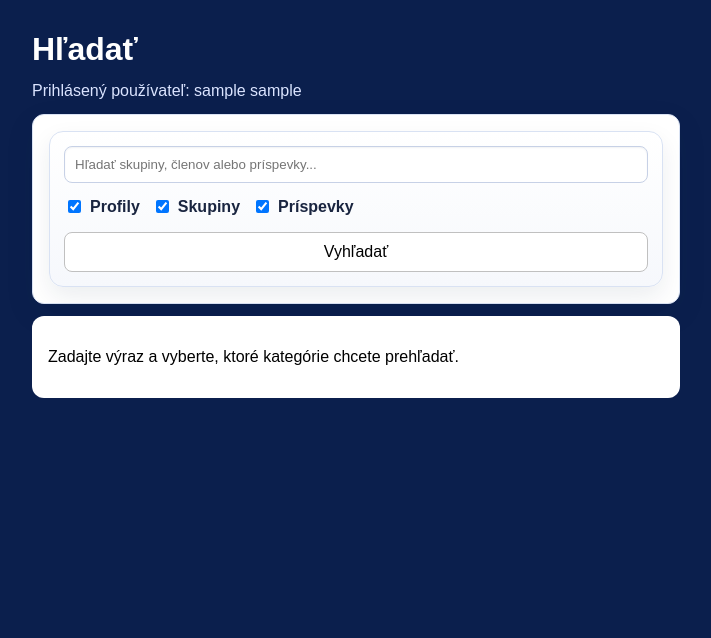
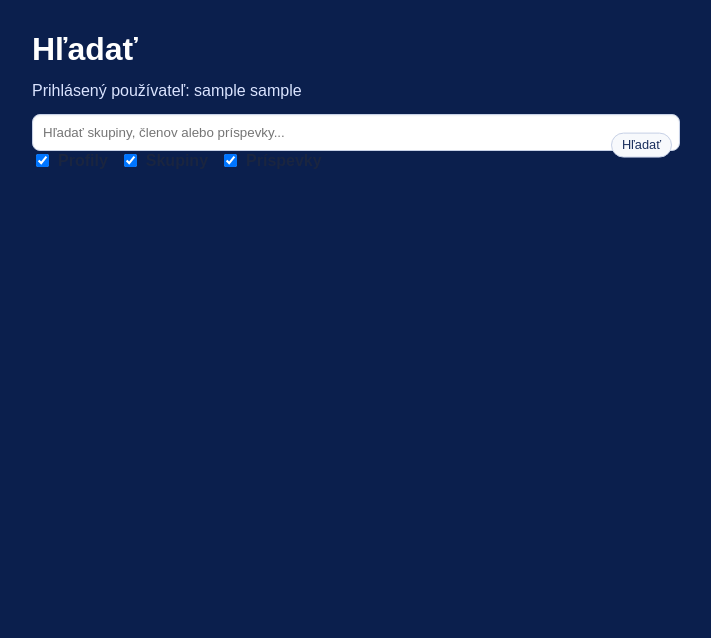
Before and after one commit to Sarapaleckova/Studentska_siet_Ai, a Flask app: page /studentska-siet/hladat in a window 1280 px wide. Shown: the part 63-701 px from the top of the page, without its empty margins (284-995 px from the left). Run offline with Flask 3, Linux system fonts and the light colour scheme; the visitor is signed in with stand-in values (Sample User, id 1); data comes from the database, SQL or seed files in the repository.

Commit message:
Úprava vyhľadávacieho poľa
Prompt:
-	Uprav sekciu „Hľadať“ tak, aby vyhľadávacie pole nebolo v samostatne ohraničenom boxe ani oddelenej časti.
-	Má byť zobrazené ako jednoduché, čisté vyhľadávacie pole, v rovnakom štýle ako v sekcii „Domov“.
-	Zachovaj jednotný dizajn vyhľadávania naprieč celou aplikáciou.

Status: SUCCESS
Chyby/poznámky: -

```diff
--- a/src/student_network/static/css/style.css
+++ b/src/student_network/static/css/style.css
@@ -233,6 +233,10 @@ textarea {
 
 .search-inline-form {
     position: relative;
+}
+
+.search-inline-form-wide {
+    margin-bottom: 12px;
 }
 
 .search-input {
@@ -1575,28 +1579,18 @@ body.modal-open {
     margin-bottom: 8px;
 }
 
-.search-card {
-    margin-bottom: 12px;
-    border: 1px solid #d9e2f3;
-    box-shadow: 0 10px 30px rgba(16, 34, 70, 0.08);
-}
-
 .search-form .actions {
     margin-top: 10px;
 }
 
-.search-form {
-    padding: 14px;
-    border-radius: 14px;
-    background: linear-gradient(180deg, #ffffff 0%, #f6f8fc 100%);
-    border: 1px solid #d9e2f3;
-    box-shadow: 0 10px 24px rgba(16, 34, 70, 0.08);
-}
-
 .search-filter-row {
     display: flex;
     flex-wrap: wrap;
     gap: 12px;
+}
+
+.search-filter-row-plain {
+    margin: 0 0 12px 0;
 }
 
 .search-filter-item {
--- a/src/student_network/templates/hladat.html
+++ b/src/student_network/templates/hladat.html
@@ -8,13 +8,10 @@
 <p class="welcome-text">Prihlásený používateľ: {{ g.user['meno'] }} {{ g.user['priezvisko'] }}</p>
 {% endif %}
 
-<section class="section-card search-card">
-    <form method="get" action="{{ url_for('aplikacia_hladat') }}" class="search-form">
-        <div class="search-wrap">
-            <input class="search-input" name="q" type="text" value="{{ query }}" placeholder="Hľadať skupiny, členov alebo príspevky...">
-        </div>
-
-        <div class="search-filter-row" role="group" aria-label="Filtre vyhľadávania">
+<form id="search-form-inline" class="search-wrap search-inline-form search-inline-form-wide" method="get" action="{{ url_for('aplikacia_hladat') }}" aria-label="Vyhľadávanie">
+    <input class="search-input search-input-inline" name="q" type="text" value="{{ query }}" placeholder="Hľadať skupiny, členov alebo príspevky..." aria-label="Vyhľadávanie v aplikácii">
+    <button class="search-inline-button" type="submit">Hľadať</button>
+    <div class="search-filter-row search-filter-row-plain" role="group" aria-label="Filtre vyhľadávania">
         <label class="search-filter-item">
             <input type="checkbox" name="typ" value="profiles" {% if 'profiles' in selected_filters %}checked{% endif %}>
             <span>Profily</span>
@@ -28,12 +25,7 @@
             <span>Príspevky</span>
         </label>
     </div>
-
-        <div class="actions">
-            <button class="btn" type="submit">Vyhľadať</button>
-        </div>
 </form>
-</section>
 
 {% if query %}
     {% if 'profiles' in selected_filters %}
@@ -135,9 +127,5 @@
         {% endif %}
     </section>
     {% endif %}
-{% else %}
-<section class="section-card search-results-card">
-    <p>Zadajte výraz a vyberte, ktoré kategórie chcete prehľadať.</p>
-</section>
 {% endif %}
 {% endblock %}
```
Lines whose indentation alone changed are shown as unchanged.
